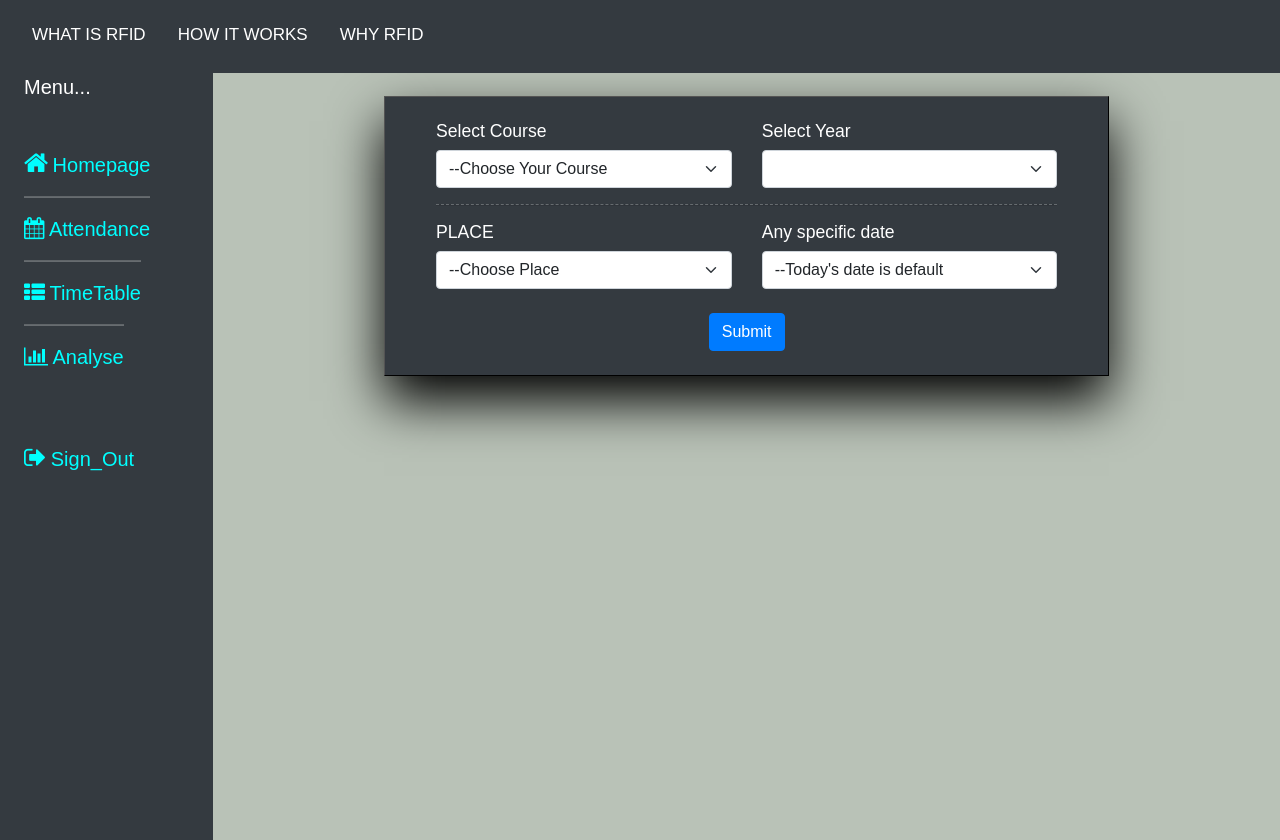
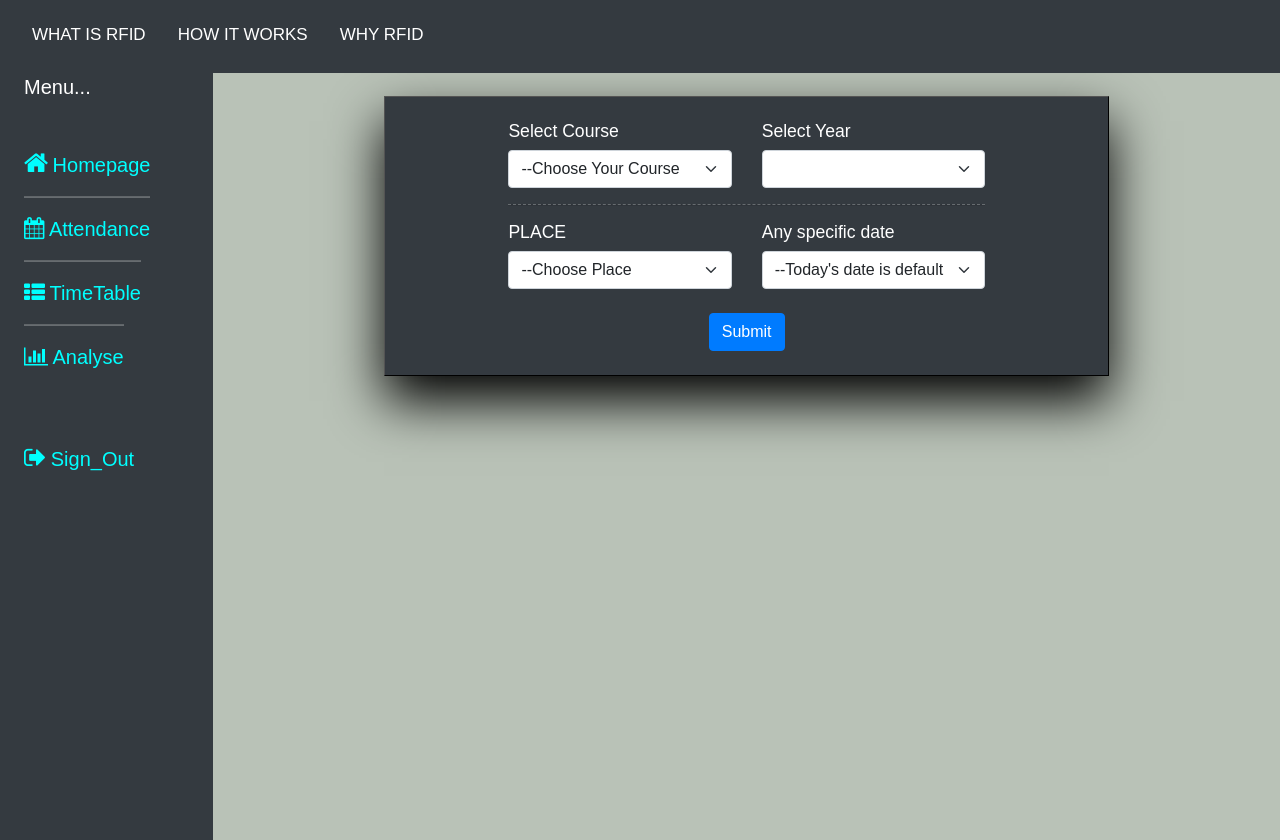
Before and after one commit to Warningsvirus27/django_attendance_system, a Django app: template templates/save_attendance.html in a window 1280 px wide. Run offline with Django 3.2, Linux system fonts and the light colour scheme; the template is opened without the code that fills it, so the values that code supplies are empty; the visitor is signed in with stand-in values (Sample User, id 1); some libraries are stand-ins or nearby versions.

Commit message:
html changes

```diff
--- a/templates/save_attendance.html
+++ b/templates/save_attendance.html
@@ -27,7 +27,7 @@
 </div>
 
 {% if messages %}
-<div class="container1">
+<div class="container">
     <div class="row">
         <div class="col">
             <div class="alert alert-secondary">
@@ -43,7 +43,7 @@
 {% endif %}
 
 <div class="myDiv">
-    <div class="container">
+    <div class="container1">
         <br>
         <form method="get">
             <div class="row">
```
